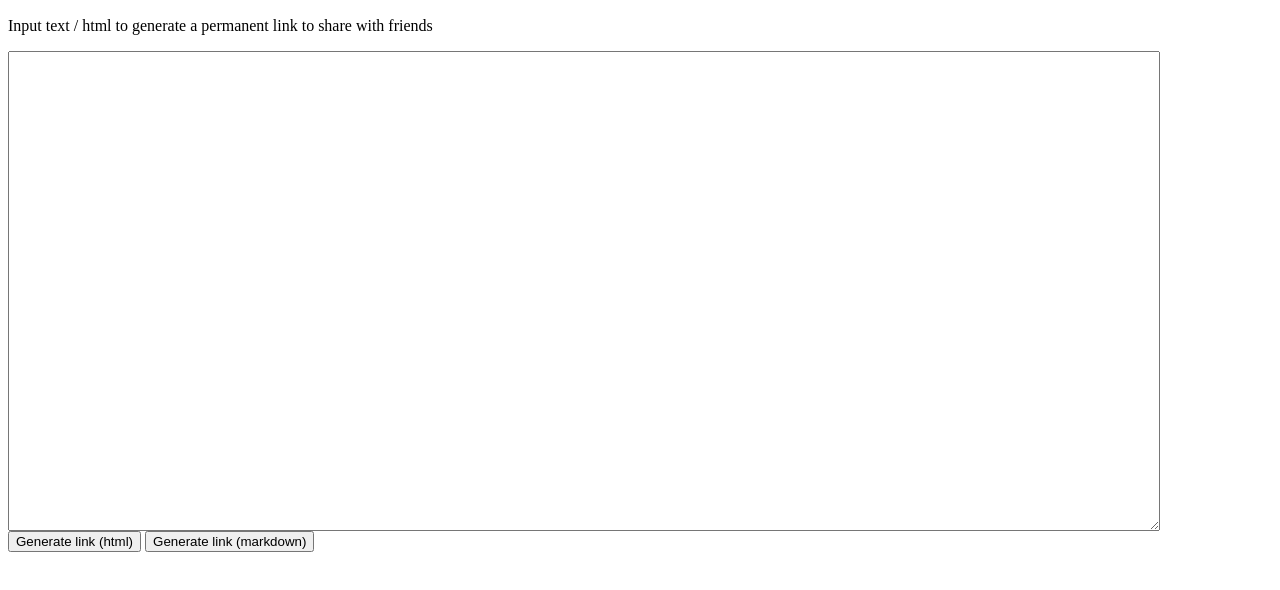
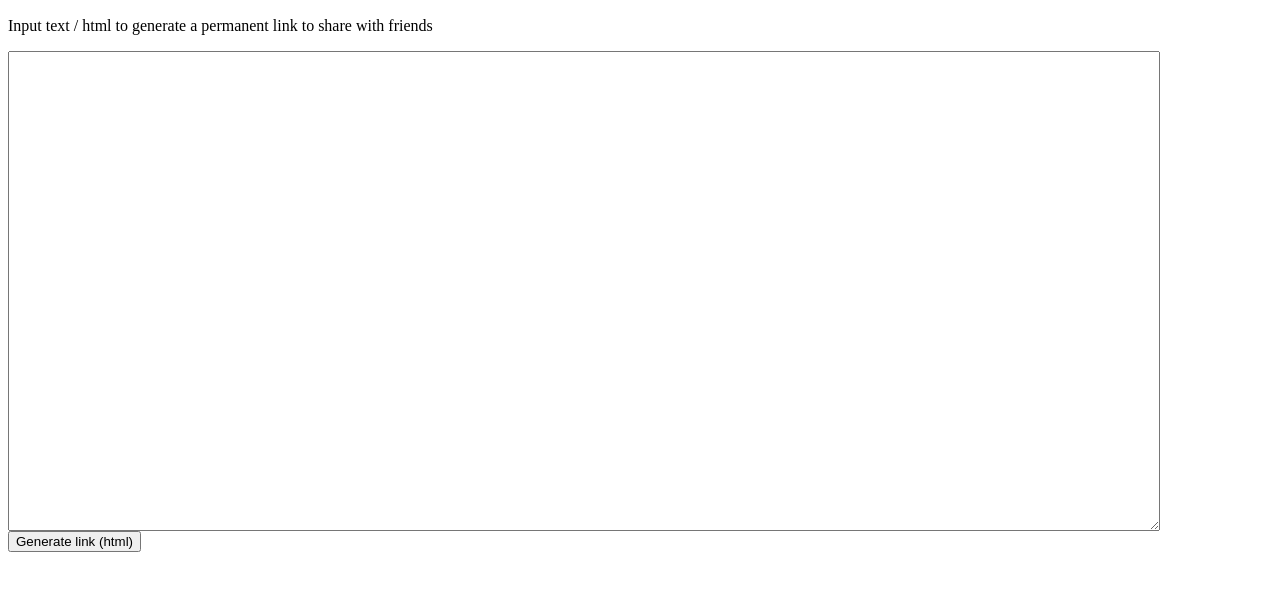
Before and after one commit to h4sh5/frozenlinks, a plain HTML site: page index.html in a window 1280 px wide. Shown: the part 38-628 px from the top of the page. Drawn offline with Linux system fonts and the light colour scheme.

Commit message:
remove markdown for now, WIP

```diff
--- a/index.html
+++ b/index.html
@@ -1,3 +1,4 @@
+<!-- <script type=module src=md-block.js></script> -->
 <script>
 
 	var url = "data:text/plain;base64," + window.location.hash.substring(1);
@@ -24,7 +25,8 @@
 <p>Input text / html to generate a permanent link to share with friends</p>
 <textarea id=input style="width:90vw; height:60vh"></textarea>
 <br>
-<button onclick=linkgen()>Generate link (html)</button> <button onclick=linkgenmarkdown()>Generate link (markdown)</button>
+<button onclick=linkgen()>Generate link (html)</button>
+<!-- <button onclick=linkgenmarkdown()>Generate link (markdown)</button> -->
 <p><a id=output target=_blank></a></p>
 
 <script>
```
